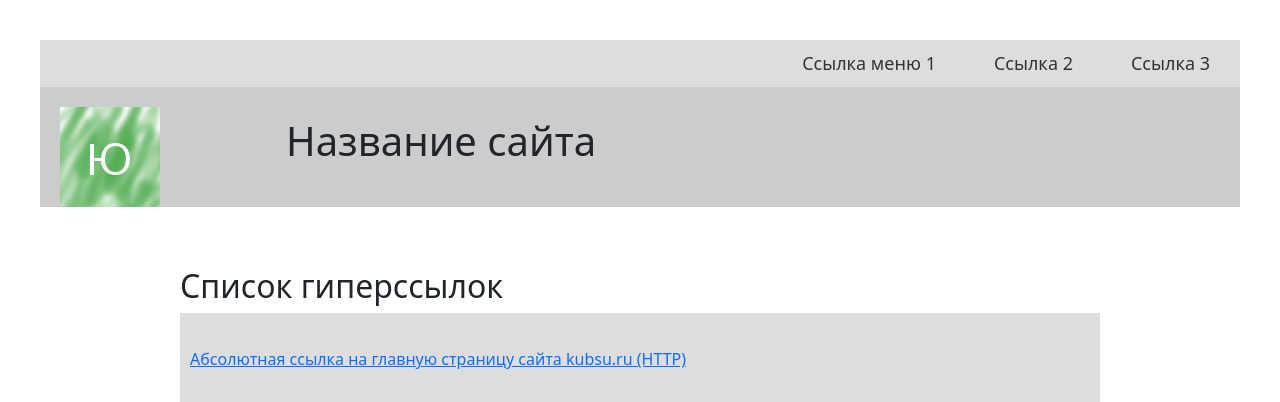
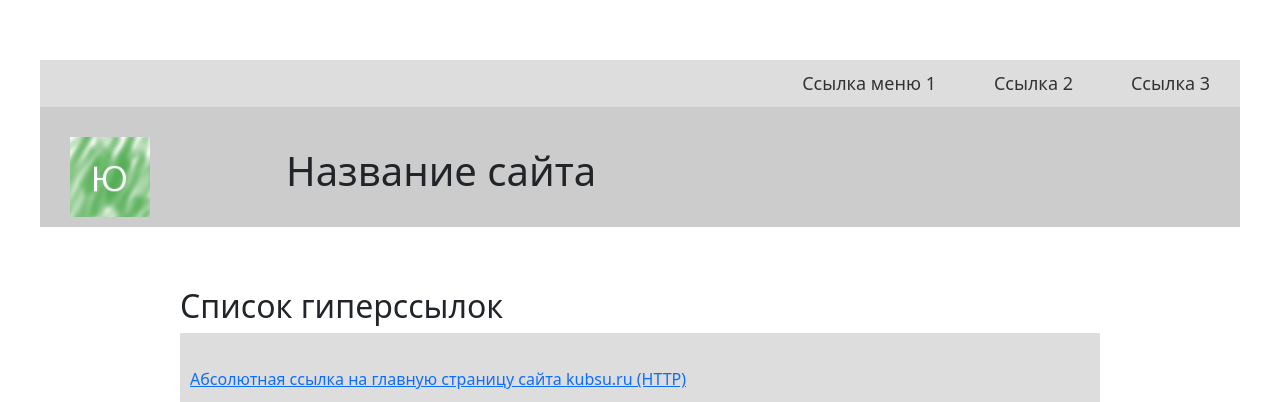
Before and after one commit to DD-Jahongir/web.no4, a plain HTML site: page index.html in a window 1280 px wide. Shown: the top 402 px of the page. Drawn offline with nearby package versions, Linux system fonts and the light colour scheme.

Commit message:
Update style.css

```diff
--- a/style.css
+++ b/style.css
@@ -15,6 +15,7 @@ header {
 }
 
 header img {
+    padding: 10px;
     float: left;
     margin: 10px;
     width: 100px;
@@ -22,11 +23,11 @@ header img {
 }
 header h1{
     margin-left: 20%;
-    padding-top: 20px;
+    padding-top: 30px;
 }
 nav{
     max-width: 960px;
-    margin: auto;
+    margin-top: 20px;
 }
 nav ul{
     background-color: #ddd;
```
